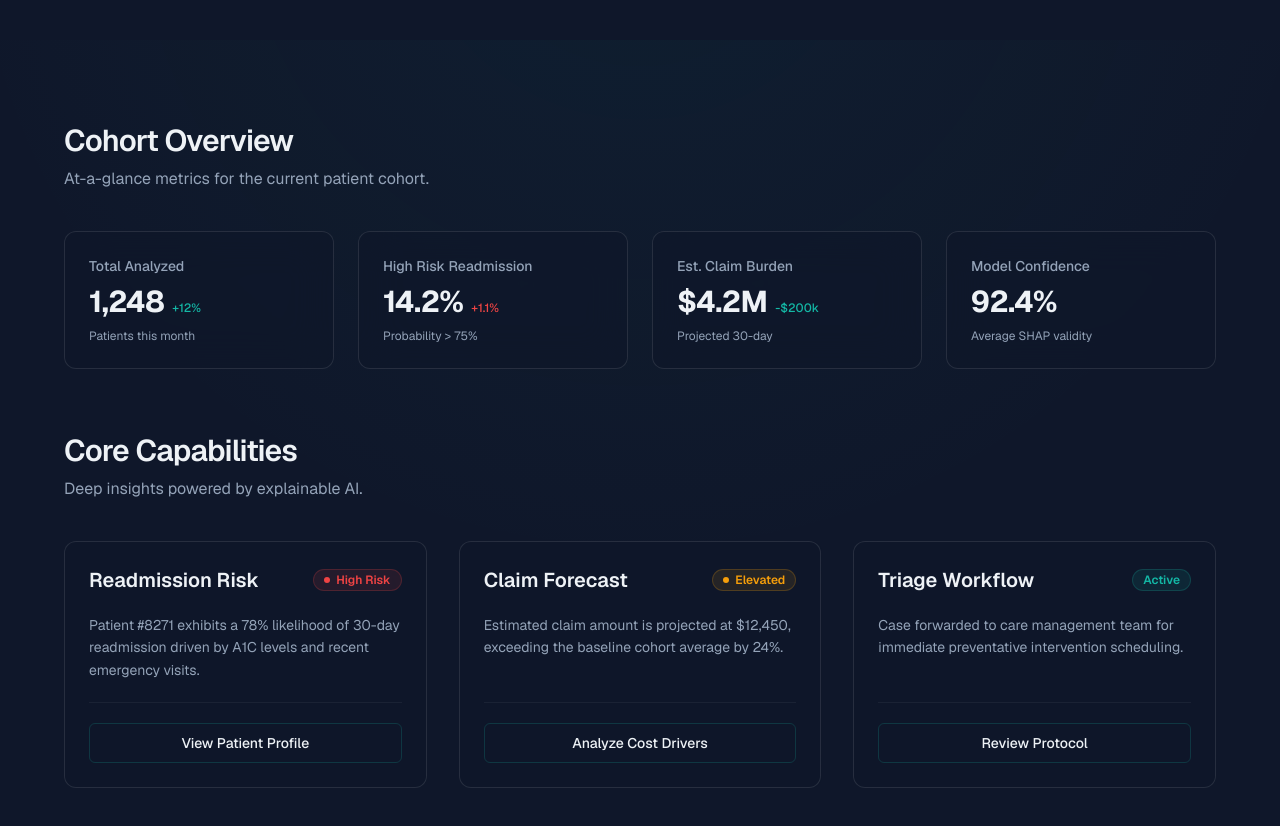
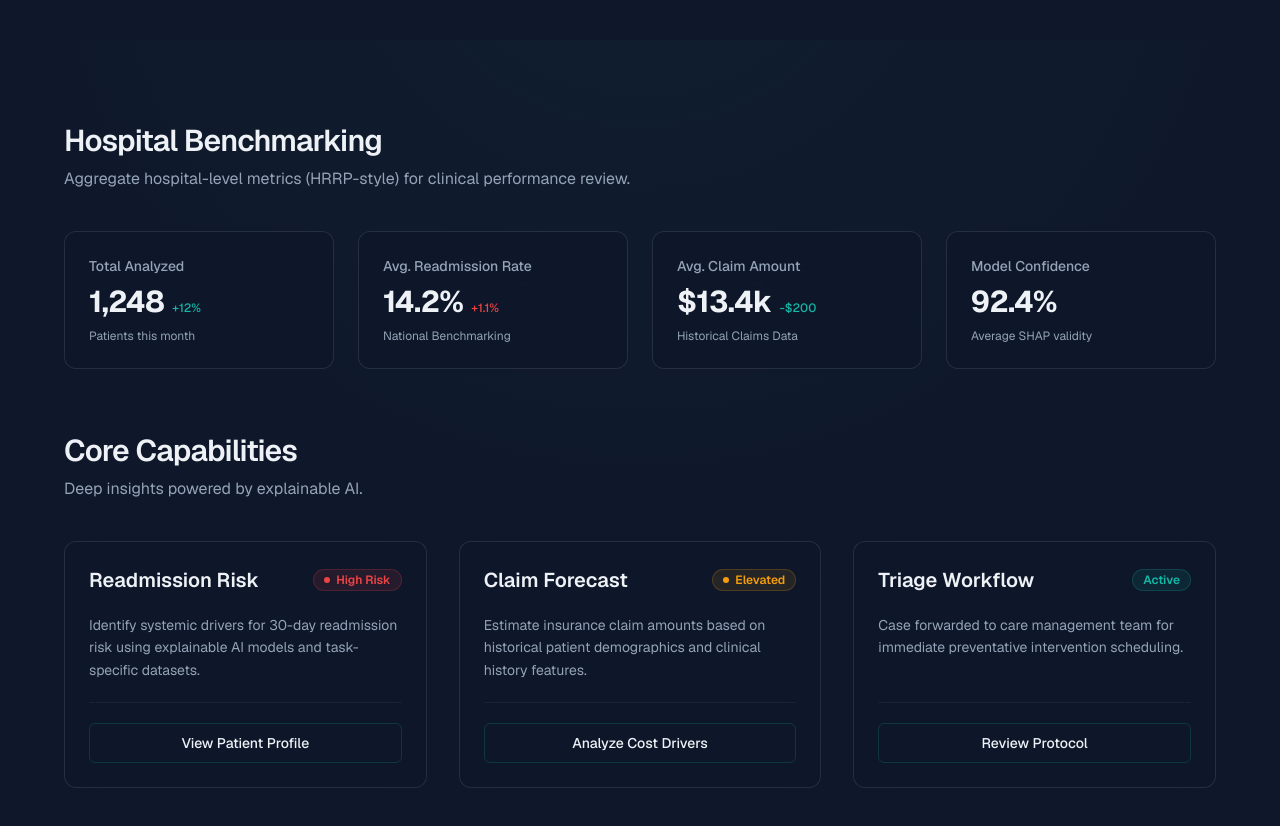
Before and after one commit to Priyanshu-Pathak/patient-readmission-claim-prediction, a Next.js app in the folder frontend/: page / in a window 1280 px wide. Shown: the part 760-1586 px from the top of the page. Built offline with nearby package versions, Linux system fonts and the light colour scheme.

Commit message:
fix: align public copy with dual dataset architecture

```diff
--- a/frontend/src/app/about/page.tsx
+++ b/frontend/src/app/about/page.tsx
@@ -30,7 +30,7 @@ export default function AboutPage() {
           <SurfaceCard className="space-y-5 border-t-2 border-t-secondary/50">
             <h3 className="text-2xl font-semibold tracking-tight">Dataset & Scope</h3>
             <p className="text-base text-muted-foreground leading-relaxed">
-              The models are trained on publicly available, de-identified diabetes datasets (such as the UCI Diabetes dataset). The scope includes predicting 30-day readmission likelihood and forecasting estimated claim burdens for cohort analysis.
+              The platform utilizes independent, de-identified datasets for clinical research. The scope includes separate tasks for predicting 30-day readmission risk (Logistic Regression) and estimating insurance claim amounts (Random Forest) using task-specific clinical data.
             </p>
           </SurfaceCard>
 
--- a/frontend/src/app/how-it-works/page.tsx
+++ b/frontend/src/app/how-it-works/page.tsx
@@ -7,9 +7,9 @@ import { StatusBadge } from "@/components/ui/StatusBadge";
 
 export default function HowItWorksPage() {
   const steps = [
-    { title: "Data Validation & Preprocessing", desc: "Incoming patient records are strictly validated via Pydantic schemas. Missing values are imputed, and categorical variables are encoded using the identical Scikit-learn pipelines used during model training." },
-    { title: "Readmission Risk Modeling", desc: "An XGBoost classifier evaluates the patient's vitals, lab results, and encounter history to output a calibrated probability of 30-day readmission." },
-    { title: "Claim Forecasting", desc: "A secondary regression model (or actuarial baseline) estimates the potential financial claim burden associated with the predicted readmission risk." },
+    { title: "Data Validation & Preprocessing", desc: "Incoming patient records are strictly validated via Pydantic schemas. Missing values are imputed, and categorical variables are encoded using the identical leakage-safe pipelines used during model training." },
+    { title: "Readmission Risk Modeling", desc: "A Logistic Regression model evaluates the patient's vitals, lab results, and encounter history to output a leakage-safe probability of 30-day readmission." },
+    { title: "Claim Amount Estimation", desc: "An independent Random Forest Regressor estimates potential insurance claim amounts based on patient demographic and historical features." },
     { title: "Explainability Layer", desc: "SHAP (SHapley Additive exPlanations) values are computed to identify exactly which patient features (e.g., elevated A1C, number of diagnoses) drove the specific risk score." },
     { title: "Report Generation", desc: "The insights are bundled into an immutable, professional PDF report stored securely and accessible only to authorized analysts." },
   ];
--- a/frontend/src/app/page.tsx
+++ b/frontend/src/app/page.tsx
@@ -18,7 +18,7 @@ export default function Home() {
             Intelligent Risk Estimation for <br className="hidden md:block"/> Healthcare Workflows
           </h1>
           <p className="text-xl text-muted-foreground mb-10 max-w-2xl leading-relaxed">
-            A modern decision-support analytics preview designed to forecast diabetes patient readmission likelihood and estimate associated claim burden.
+            A modern decision-support analytics prototype designed to forecast patient readmission risk and estimate insurance claim amounts using task-specific clinical datasets.
           </p>
           <div className="flex flex-col sm:flex-row justify-center gap-6 w-full sm:w-auto">
             <Button variant="primary" className="h-12 px-8 text-base rounded-lg shadow-[0_0_20px_rgba(20,184,166,0.3)]">Launch Dashboard</Button>
@@ -29,8 +29,8 @@ export default function Home() {
         {/* Analytics Preview Metrics */}
         <section className="max-w-6xl mx-auto">
           <SectionHeader
-            title="Cohort Overview"
-            description="At-a-glance metrics for the current patient cohort."
+            title="Hospital Benchmarking"
+            description="Aggregate hospital-level metrics (HRRP-style) for clinical performance review."
             className="text-center md:text-left mb-10"
           />
           <div className="grid grid-cols-1 sm:grid-cols-2 lg:grid-cols-4 gap-6">
@@ -41,16 +41,16 @@ export default function Home() {
               description="Patients this month"
             />
             <MetricCard
-              title="High Risk Readmission"
+              title="Avg. Readmission Rate"
               value="14.2%"
               trend={{ value: "+1.1%", isPositive: false }}
-              description="Probability > 75%"
+              description="National Benchmarking"
             />
             <MetricCard
-              title="Est. Claim Burden"
-              value="$4.2M"
-              trend={{ value: "-$200k", isPositive: true }}
-              description="Projected 30-day"
+              title="Avg. Claim Amount"
+              value="$13.4k"
+              trend={{ value: "-$200", isPositive: true }}
+              description="Historical Claims Data"
             />
             <MetricCard
               title="Model Confidence"
@@ -74,7 +74,7 @@ export default function Home() {
                 <StatusBadge status="danger" label="High Risk" />
               </div>
               <p className="text-sm text-muted-foreground flex-1 leading-relaxed">
-                Patient #8271 exhibits a 78% likelihood of 30-day readmission driven by A1C levels and recent emergency visits.
+                Identify systemic drivers for 30-day readmission risk using explainable AI models and task-specific datasets.
               </p>
               <div className="pt-5 border-t border-border/50">
                 <Button variant="outline" className="w-full text-sm h-10 border-primary/20 hover:border-primary/50 hover:text-primary">View Patient Profile</Button>
@@ -87,7 +87,7 @@ export default function Home() {
                 <StatusBadge status="warning" label="Elevated" />
               </div>
               <p className="text-sm text-muted-foreground flex-1 leading-relaxed">
-                Estimated claim amount is projected at $12,450, exceeding the baseline cohort average by 24%.
+                Estimate insurance claim amounts based on historical patient demographics and clinical history features.
               </p>
               <div className="pt-5 border-t border-border/50">
                 <Button variant="outline" className="w-full text-sm h-10 border-primary/20 hover:border-primary/50 hover:text-primary">Analyze Cost Drivers</Button>
```
